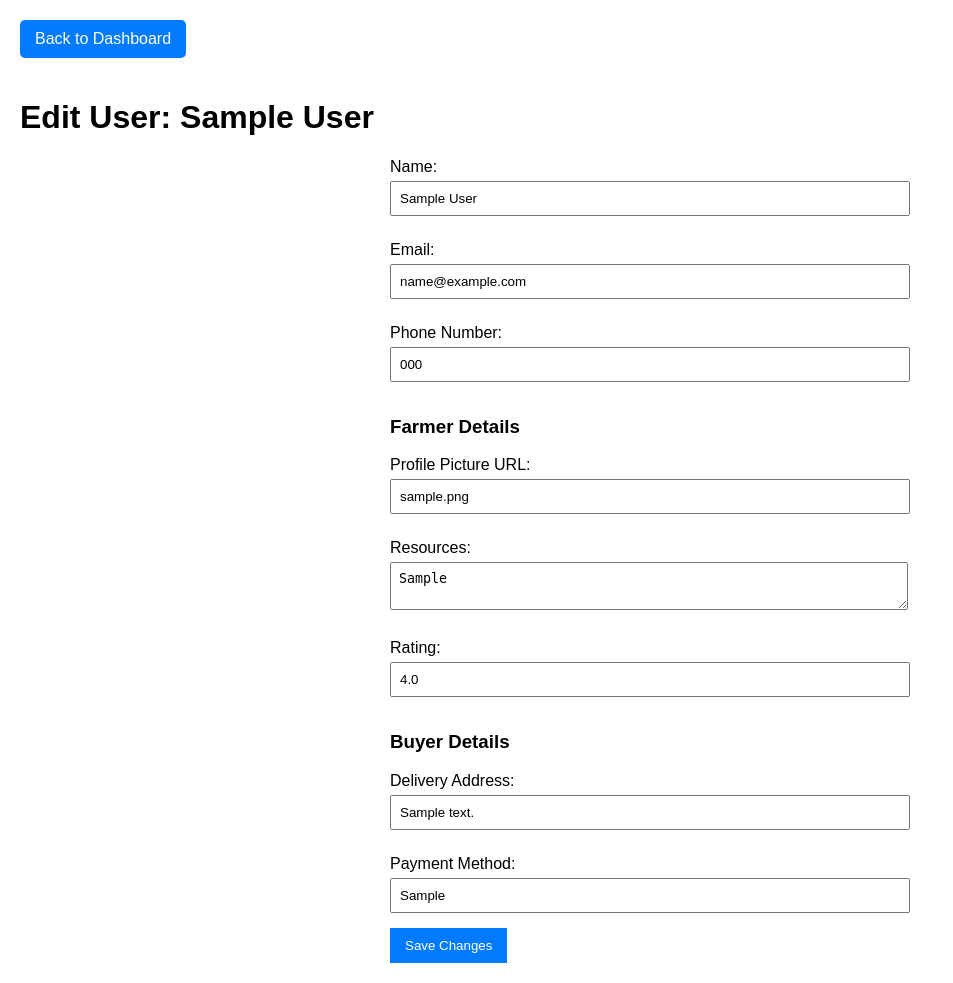
After one commit to shinratttensei1/Farmers-Market.-SWE-Section-2-Team-C., a Flask app: page /admin/edit-user/1 in a window 1280 px wide. The commit adds this page. Shown: the whole page, without its empty margins (0-953 px from the left). Run offline with Flask 3, Linux system fonts and the light colour scheme; tables that the repository leaves empty hold one stand-in row (values such as "Sample post").

Commit message:
user edit added, pre-final ver.

```diff
--- a/routes/admin_routes.py
+++ b/routes/admin_routes.py
@@ -1,4 +1,4 @@
-from flask import Blueprint, request, jsonify
+from flask import Blueprint, request, jsonify, redirect, url_for
 from models import db, Farmer, User, Buyer, Farm
 
 admin_blueprint = Blueprint('admin', __name__)
@@ -157,3 +157,45 @@ def get_farms(farmer_id):
         return render_template('farmer_details.html', farmer=farmer, user=user, farms=farms)
     except Exception as e:
         return jsonify({"error": f"An error occurred: {str(e)}"}), 500
+
+
+@admin_blueprint.route('/edit-user/<int:user_id>', methods=['GET', 'POST'])
+def edit_user(user_id):
+    # Fetch the user
+    user = User.query.get(user_id)
+    if not user:
+        return "User not found", 404
+
+    # Fetch farmer or buyer details if applicable
+    farmer = Farmer.query.filter_by(farmerID=user_id).first()
+    buyer = Buyer.query.filter_by(buyerID=user_id).first()
+
+    if request.method == 'GET':
+        # Render the edit user page with role-specific details
+        return render_template('edit_user.html', user=user, farmer=farmer, buyer=buyer)
+
+    if request.method == 'POST':
+        try:
+            # Update general user details
+            user.name = request.form['name']
+            user.email = request.form['email']
+            user.phonenumber = request.form['phonenumber']
+
+            # Update farmer-specific details
+            if farmer:
+                farmer.profilePicture = request.form.get('profilePicture', farmer.profilePicture)
+                farmer.resources = request.form.get('resources', farmer.resources)
+                farmer.rating = request.form.get('rating', farmer.rating)
+
+            # Update buyer-specific details
+            if buyer:
+                buyer.deliveryAddress = request.form.get('deliveryAddress', buyer.deliveryAddress)
+                buyer.paymentMethod = request.form.get('paymentMethod', buyer.paymentMethod)
+
+            db.session.commit()
+            return redirect(url_for('admin.admin_dashboard'))
+
+        except Exception as e:
+            print(f"Error while updating user: {e}")
+            db.session.rollback()
+            return "An error occurred while updating user details", 500
--- a/templates/admin_dashboard.html
+++ b/templates/admin_dashboard.html
@@ -124,6 +124,7 @@
                 <td class="action-buttons">
                     <!-- Update "View Farms" to link to a new page -->
                     <a href="/admin/farms/{{ user.userID }}">View Farms</a>
+                    <a href="/admin/edit-user/{{ user.userID }}">Edit</a>
                     <a onclick="handleAction('delete', {{ user.userID }}, '{{ user.name }}', 'registered-farmer-{{ user.userID }}')">Delete</a>
                 </td>
             </tr>
@@ -149,6 +150,7 @@
                 <td>{{ buyer.email }}</td>
                 <td>{{ buyer.phonenumber }}</td>
                 <td class="action-buttons">
+                        <a href="/admin/edit-user/{{ buyer.userID }}">Edit</a>
                     <a onclick="handleAction('delete', {{ buyer.userID }}, '{{ buyer.name }}', 'buyer-{{ buyer.userID }}')">Delete</a>
                 </td>
             </tr>
--- /dev/null
+++ b/templates/edit_user.html
@@ -0,0 +1,89 @@
+<!DOCTYPE html>
+<html lang="en">
+<head>
+    <meta charset="UTF-8">
+    <meta name="viewport" content="width=device-width, initial-scale=1.0">
+    <title>Edit User</title>
+    <style>
+        body {
+            font-family: Arial, sans-serif;
+            margin: 20px;
+            padding: 0;
+        }
+        form {
+            max-width: 500px;
+            margin: 0 auto;
+        }
+        label {
+            display: block;
+            margin: 10px 0 5px;
+        }
+        input, textarea {
+            width: 100%;
+            padding: 8px;
+            margin-bottom: 15px;
+        }
+        button {
+            padding: 10px 15px;
+            background-color: #007bff;
+            color: #fff;
+            border: none;
+            cursor: pointer;
+        }
+        button:hover {
+            background-color: #0056b3;
+        }
+        .back-button {
+            margin-bottom: 20px;
+            display: inline-block;
+            padding: 10px 15px;
+            text-decoration: none;
+            background-color: #007bff;
+            color: #fff;
+            border-radius: 5px;
+        }
+        .back-button:hover {
+            background-color: #0056b3;
+        }
+    </style>
+</head>
+<body>
+    <a href="/admin/dashboard" class="back-button">Back to Dashboard</a>
+    <h1>Edit User: {{ user.name }}</h1>
+    <form method="POST" action="/admin/edit-user/{{ user.userID }}">
+        <label for="name">Name:</label>
+        <input type="text" id="name" name="name" value="{{ user.name }}" required>
+
+        <label for="email">Email:</label>
+        <input type="email" id="email" name="email" value="{{ user.email }}" required>
+
+        <label for="phonenumber">Phone Number:</label>
+        <input type="text" id="phonenumber" name="phonenumber" value="{{ user.phonenumber }}" required>
+
+        <!-- Farmer-specific fields -->
+        {% if farmer %}
+            <h3>Farmer Details</h3>
+            <label for="profilePicture">Profile Picture URL:</label>
+            <input type="text" id="profilePicture" name="profilePicture" value="{{ farmer.profilePicture }}">
+
+            <label for="resources">Resources:</label>
+            <textarea id="resources" name="resources">{{ farmer.resources }}</textarea>
+
+            <label for="rating">Rating:</label>
+            <input type="number" id="rating" name="rating" step="0.1" value="{{ farmer.rating }}">
+        {% endif %}
+
+        <!-- Buyer-specific fields -->
+        {% if buyer %}
+            <h3>Buyer Details</h3>
+            <label for="deliveryAddress">Delivery Address:</label>
+            <input type="text" id="deliveryAddress" name="deliveryAddress" value="{{ buyer.deliveryAddress }}">
+
+            <label for="paymentMethod">Payment Method:</label>
+            <input type="text" id="paymentMethod" name="paymentMethod" value="{{ buyer.paymentMethod }}">
+        {% endif %}
+
+        <button type="submit">Save Changes</button>
+    </form>
+</body>
+</html>
```
Also changed, not shown: templates/admin_login.html (added, +113 -0 lines).
